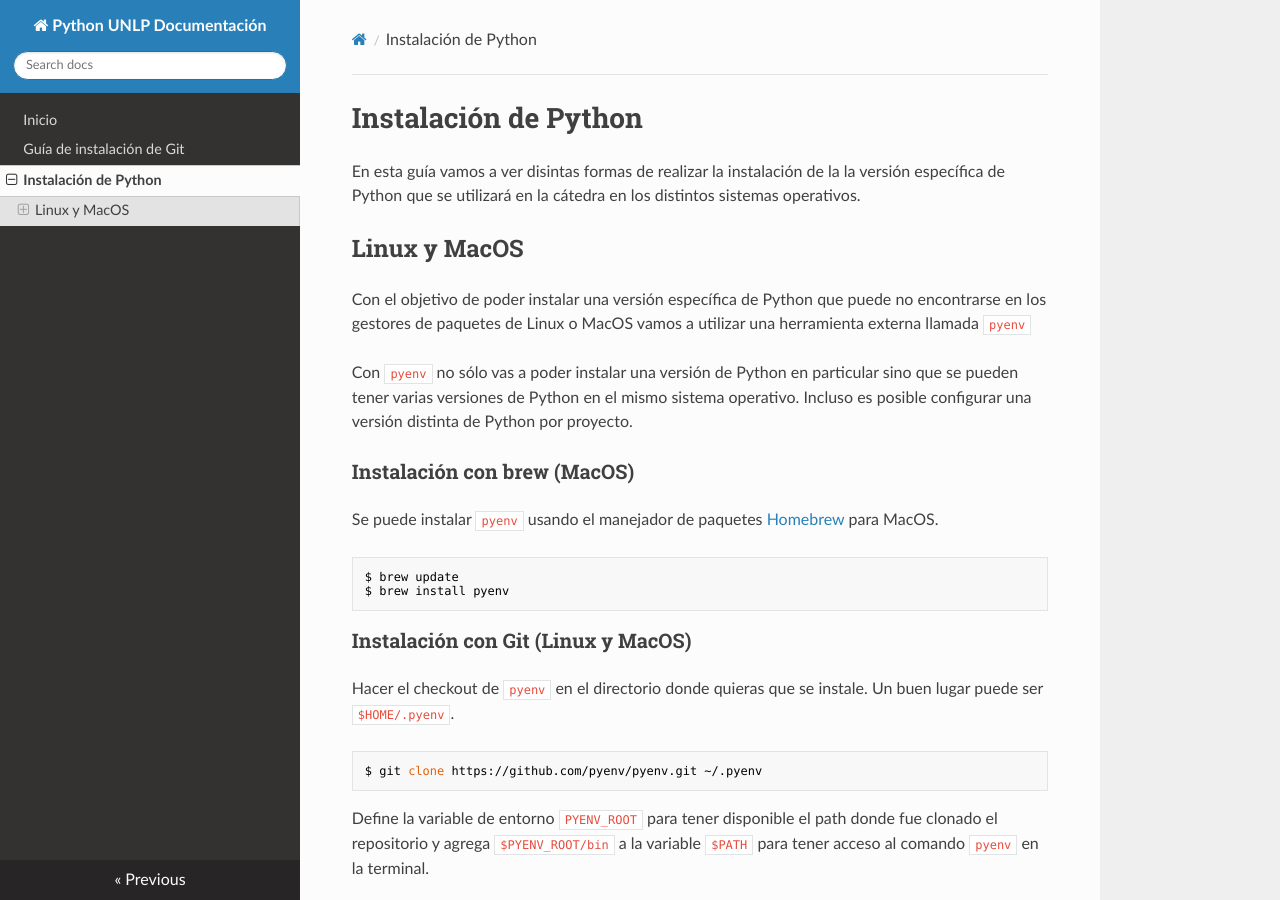
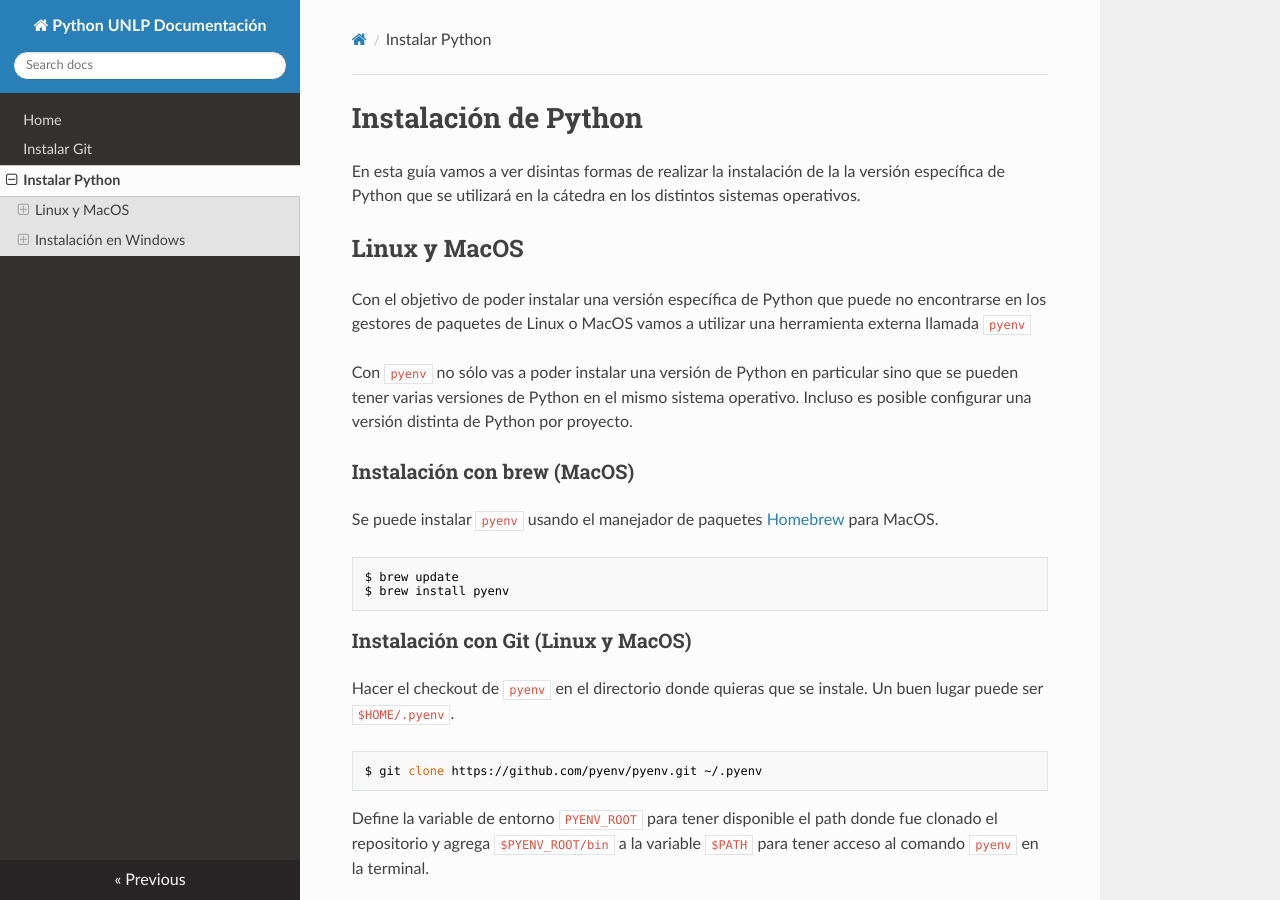
Before and after one commit to fedeotaran/py_site, an MkDocs documentation site: the page built from docs/instalar_python.md, in a window 1280 px wide and 900 px high. Built offline with MkDocs 1.6.1, drawn with Linux system fonts in a browser that asks for light colours; nearby versions of some CDN libraries; some of the changed lines change nothing that is shown; some of the changed text lies outside the part shown.

Commit message:
Config Nav, fix guia de instalación

```diff
--- a/docs/instalar_python.md
+++ b/docs/instalar_python.md
@@ -69,8 +69,14 @@ $ pyenv install 3.6.8
 Guía completa en el readme del
 [repositorio de pyenv](https://github.com/pyenv/pyenv).
 
-### Instalación en Windows
+## Instalación en Windows
+
+### Desde instalador
 
 Descarga el instalador [aquí](https://www.python.org/ftp/python/3.6.8/python-3.6.8-amd64-webinstall.exe)
 
 Otros instaladores: https://www.python.org/downloads/release/python-368/
+
+### Utilizando Conda
+
+TODO
--- a/mkdocs.yml
+++ b/mkdocs.yml
@@ -1,2 +1,6 @@
 site_name: Python UNLP Documentación
 theme: readthedocs
+nav:
+  - Home: index.md
+  - Instalar Git: instalar_git.md
+  - Instalar Python: instalar_python.md
```
Also changed, not shown: 1 other file.
